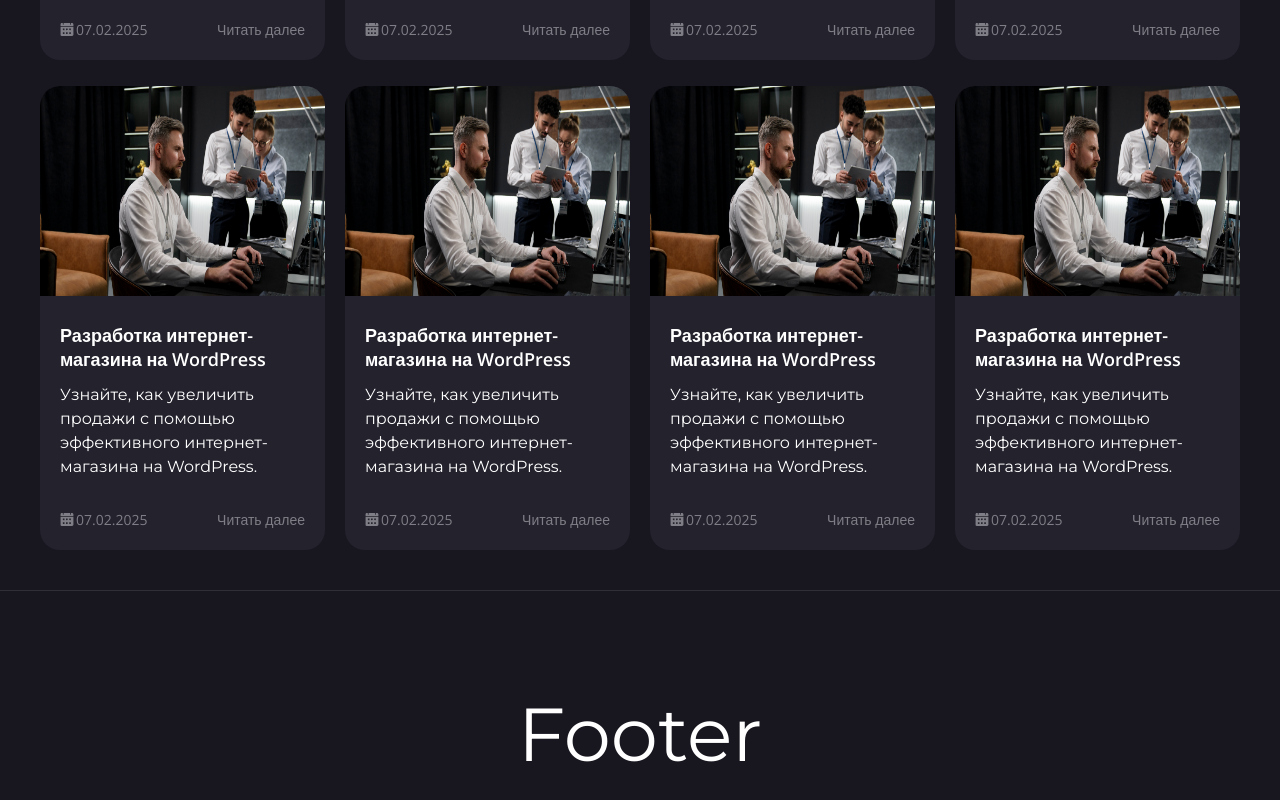
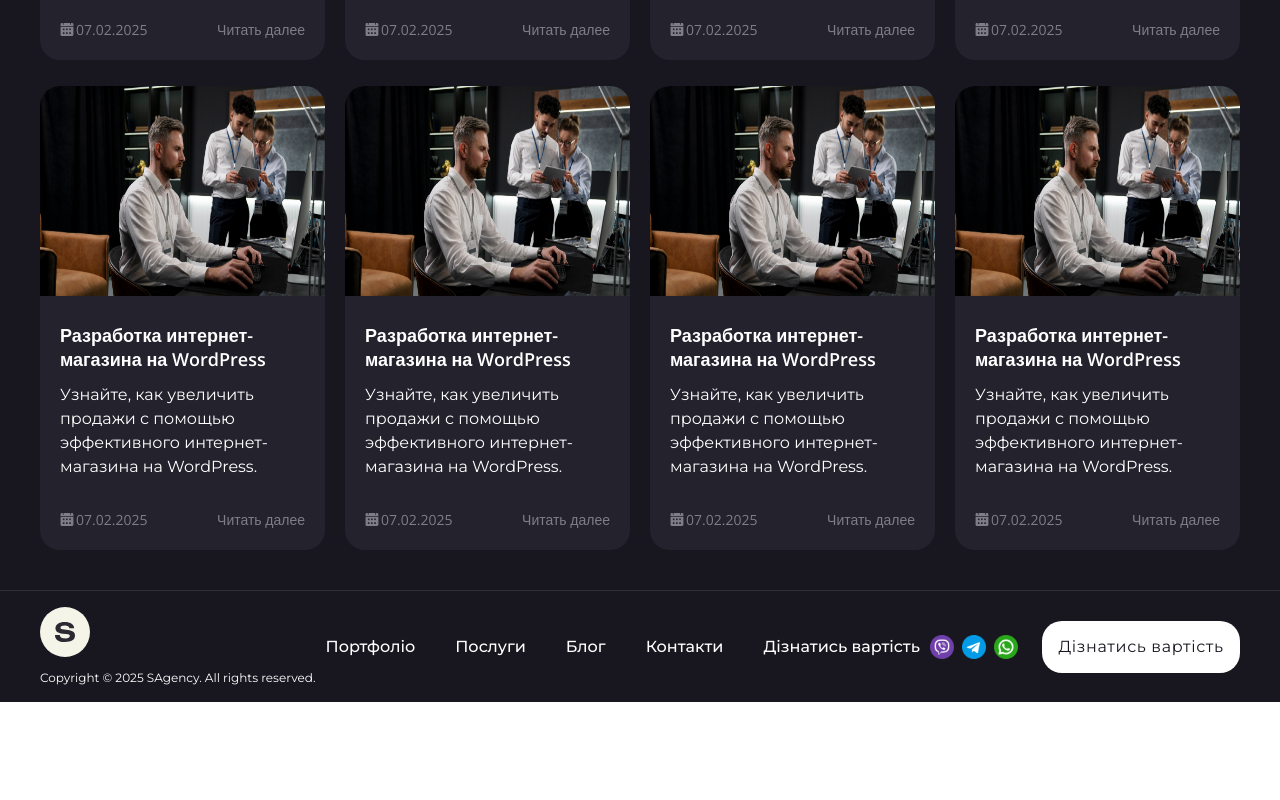
Before and after one commit to SAgency-dev/sagency-dev-FE, a React (Vite) app: page /sagency-dev-FE/blog in a window 1280 px wide. Shown: the part 744-1544 px from the top of the page. After the commit the page ends 1446 px from the top, so only its background shows below. Built offline with nearby package versions, Linux system fonts and the light colour scheme.

Commit message:
added footer, improved header UI

```diff
--- a/src/App.tsx
+++ b/src/App.tsx
@@ -7,8 +7,8 @@
 import classNames from "classnames";
 import ContactFormModal from "./components/ContactFormModal/ContactFormModal";
 import Footer from "./components/Footer/Footer";
+import PortfolioWorkModal from "./components/PortfolioWorkModal/PortfolioWorkModal";
 import { closeModal, MODAL_TYPE } from "./store/modal/slice";
-import PortfolioWorkModal from "./components/PortfolioWorkModal/PortfolioWorkModal";
 
 function App() {
   const isDialogOpened = useAppSelector(
--- a/src/assets/icons/LogoHeader.tsx
+++ b/src/assets/icons/LogoHeader.tsx
@@ -1,4 +1,4 @@
-const LogoHeader = () => {
+const LogoRounded = () => {
   return (
     <svg
       width="50"
@@ -16,4 +16,4 @@
   );
 };
 
-export default LogoHeader;
+export default LogoRounded;
--- a/src/assets/icons/TelegramRoundIcon.tsx
+++ b/src/assets/icons/TelegramRoundIcon.tsx
@@ -1,8 +1,12 @@
-const TelegramRoundIcon = () => {
+type TelegramRoundIconProps = {
+    height?: number;
+}
+
+const TelegramRoundIcon = ({height = 50}: TelegramRoundIconProps) => {
   return (
     <svg
-      width="50"
-      height="50"
+      width={height}
+      height={height}
       viewBox="0 0 50 50"
       fill="none"
       xmlns="http://www.w3.org/2000/svg"
--- a/src/assets/icons/ViberRoundIcon.tsx
+++ b/src/assets/icons/ViberRoundIcon.tsx
@@ -1,8 +1,12 @@
-const ViberRoundIcon = () => {
+type ViberRoundIconProps = {
+    height?: number;
+}
+
+const ViberRoundIcon = ({height = 50}: ViberRoundIconProps) => {
   return (
     <svg
-      width="50"
-      height="50"
+      width={height}
+      height={height}
       viewBox="0 0 50 50"
       fill="none"
       xmlns="http://www.w3.org/2000/svg"
--- a/src/assets/icons/WhatsAppIcon.tsx
+++ b/src/assets/icons/WhatsAppIcon.tsx
@@ -1,8 +1,12 @@
-const WhatsAppIcon = () => {
+type WhatsAppIconProps = {
+    height?: number;
+}
+
+const WhatsAppIcon = ({height = 50}: WhatsAppIconProps) => {
   return (
     <svg
-      width="50"
-      height="50"
+      width={height}
+      height={height}
       viewBox="0 0 50 50"
       fill="none"
       xmlns="http://www.w3.org/2000/svg"
--- a/src/components/Footer/Footer.scss
+++ b/src/components/Footer/Footer.scss
@@ -1,19 +1,90 @@
-@use './../../styles/vars.scss' as *;
+@use "./../../styles/vars.scss" as *;
+@use "./../../styles/mixins.scss" as mixins;
 
 .footer {
   display: flex;
-  min-height: 286px;
+  justify-content: space-between;
+  min-height: 112px;
 
-  justify-content: center;
-  align-items: center;
-
-  //temp styles for mocked text
   font-family: "Montserrat", sans-serif;
-  font-size: 75px;
   font-weight: 400;
   line-height: 1.2;
   letter-spacing: 0;
   color: white;
 
   border-top: 1px solid $header-select-bgc;
+
+  &__wrapper {
+    display: flex;
+    flex-direction: row;
+    justify-content: space-between;
+    align-items: center;
+
+    width: 100%;
+
+    padding-inline: 40px;
+  }
+
+  &__left {
+    display: flex;
+    flex-direction: column;
+    gap: 12px;
+
+    &--info {
+      font-weight: 400;
+      font-size: 12px;
+    }
+  }
+
+  &__nav {
+    display: flex;
+    flex-direction: row;
+    justify-content: space-between;
+
+    & span:first-of-type {
+        cursor: pointer;
+    }
+  }
+
+  &__right {
+    display: flex;
+    align-items: center;
+    gap: 24px;
+
+    &--icons {
+      display: flex;
+      gap: 8px;
+
+      & :nth-child(n) {
+        cursor: pointer;
+      }
+    }
+
+    &--cta-button {
+      display: inline-block;
+      width: 198px;
+      height: #{$header-button-height};
+      line-height: #{$header-button-height};
+      text-align: center;
+      letter-spacing: 0.04em;
+      font-size: 16px;
+      font-weight: 400;
+      color: #18161f;
+      background-color: #fff;
+      border: none;
+      border-radius: 20px;
+      cursor: pointer;
+      transition: all 0.3s ease;
+      margin: 0;
+
+      &:hover {
+        @include mixins.gradient-button-hover;
+        @include mixins.transition-hover-button;
+        @include mixins.box-shadowing-basic;
+
+        color: #fff;
+        background-color: #9247ff;
+      }
+    }
+  }
 }
--- a/src/components/Footer/Footer.tsx
+++ b/src/components/Footer/Footer.tsx
@@ -1,7 +1,75 @@
+import { Link, NavLink } from "react-router-dom";
+import LogoRounded from "../../assets/icons/LogoHeader";
+import { Select } from "../shared/ui/Select/Select";
 import "./Footer.scss";
+import { openDialog, DIALOG_TYPE } from "../../store/dialog/slice";
+import { useAppDispatch } from "../../store";
+import ViberRoundIcon from "../../assets/icons/ViberRoundIcon";
+import TelegramRoundIcon from "../../assets/icons/TelegramRoundIcon";
+import WhatsAppIcon from "../../assets/icons/WhatsAppIcon";
 
 const Footer = () => {
-  return <footer className="footer footer__wrapper">Footer</footer>;
+  const dispatch = useAppDispatch();
+  const handlePriceButtonClick = () => {
+    dispatch(openDialog({ id: DIALOG_TYPE.feedback }));
+  };
+
+  return (
+    <footer className="footer">
+      <div className="footer__wrapper">
+        <div className="footer__left">
+          <div className="footer__logo">
+            <Link to="/" className="footer__logo--link">
+              <LogoRounded />
+            </Link>
+          </div>
+          <p className="footer__left--info">
+            Copyright © 2025 SAgency. All rights reserved.
+          </p>
+        </div>
+        <nav className="footer__nav">
+          <ul className="nav__list">
+            <li className="nav__item">
+              <NavLink className="nav__link" to="portfolio">
+                Портфоліо
+              </NavLink>
+            </li>
+            <li className="nav__item">
+              <NavLink className="nav__link" to="services">
+                Послуги
+              </NavLink>
+            </li>
+            <li className="nav__item">
+              <NavLink className="nav__link" to="blog">
+                Блог
+              </NavLink>
+            </li>
+            <li className="nav__item">
+              <NavLink className="nav__link" to="contacts">
+                Контакти
+              </NavLink>
+            </li>
+            <li className="nav__item" onClick={handlePriceButtonClick}>
+              <span className="nav__link">Дізнатись вартість</span>
+            </li>
+          </ul>
+        </nav>
+        <div className="footer__right">
+          <div className="footer__right--icons">
+            <ViberRoundIcon height={24} />
+            <TelegramRoundIcon height={24} />
+            <WhatsAppIcon height={24} />
+          </div>
+          <button
+            className="footer__right--cta-button"
+            onClick={handlePriceButtonClick}
+          >
+            Дізнатись вартість
+          </button>
+        </div>
+      </div>
+    </footer>
+  );
 };
 
 export default Footer;
--- a/src/components/Header/Header.scss
+++ b/src/components/Header/Header.scss
@@ -8,7 +8,11 @@
   width: 100%;
   background-color: #{$header-bgc};
   z-index: 1000;
-  transition: border-bottom 0.3s ease;
+
+  opacity: 1;
+  transition: border-bottom 0.3s ease, opacity 0.5s ease;
+  will-change: opacity;
+
 
   border-bottom: 1px solid $header-select-bgc;
 
@@ -16,6 +20,11 @@
     background: #{$header-bgc-scrolled};
     background-clip: padding-box;
     border-bottom: 1px solid rgba(255, 255, 255, 1);
+  }
+
+  &.opaque {
+    opacity: 0;
+    pointer-events: none;
   }
 
   &__container {
--- a/src/components/Header/Header.tsx
+++ b/src/components/Header/Header.tsx
@@ -1,24 +1,27 @@
 import { Link, NavLink } from "react-router-dom";
-import LogoHeader from "../../assets/icons/LogoHeader";
+import LogoRounded from "../../assets/icons/LogoHeader";
 import { useAppDispatch } from "../../store";
 import { DIALOG_TYPE, openDialog } from "../../store/dialog/slice";
 import { Select } from "../shared/ui/Select/Select";
 import "./Header.scss";
+import { useHideFooter } from "../../helpers/hooks";
+import classNames from "classnames";
 
 const Header = () => {
   const dispatch = useAppDispatch();
+  const isHeaderVisible = useHideFooter();
 
   const handlePriceButtonClick = () => {
     dispatch(openDialog({ id: DIALOG_TYPE.feedback }));
   };
 
   return (
-    <header className="header">
+    <header className={classNames("header", { "opaque": !isHeaderVisible })}>
       <div className="header__container">
         <nav className="nav">
           <div className="nav__logo">
             <Link to="/" className="nav__logo--link">
-              <LogoHeader />
+              <LogoRounded />
             </Link>
           </div>
           <ul className="nav__list">
--- a/src/helpers/hooks.ts
+++ b/src/helpers/hooks.ts
@@ -1,4 +1,4 @@
-import { RefObject, useEffect } from "react";
+import { RefObject, useEffect, useState } from "react";
 
 export const useOutsideClick = (
   ref: RefObject<HTMLDivElement>,
@@ -26,3 +26,30 @@
     };
   }, [callback, ref]);
 };
+
+// to hide Header when Footer is shown
+export const useHideFooter = () => {
+    const [isHeaderVisible, setIsHeaderVisible] = useState<boolean>(true);
+    const opacityPercent = 1;
+
+    useEffect(() => {
+      const handleScroll = () => {
+        const footerHeight = 112;
+        const scrollTop = window.scrollY;
+        const windowHeight = window.innerHeight;
+        const documentHeight = document.documentElement.scrollHeight;
+
+        if (scrollTop + windowHeight >= documentHeight - footerHeight) {
+          setIsHeaderVisible(false);
+        } else {
+          setIsHeaderVisible(true);
+        }
+      };
+
+      window.addEventListener("scroll", handleScroll);
+
+      return () => window.removeEventListener("scroll", handleScroll);
+    }, []);
+
+    return isHeaderVisible;
+  };
```
Also changed, not shown: src/components/ContactsCard/ContactsCard.tsx (line endings or trailing spaces).
